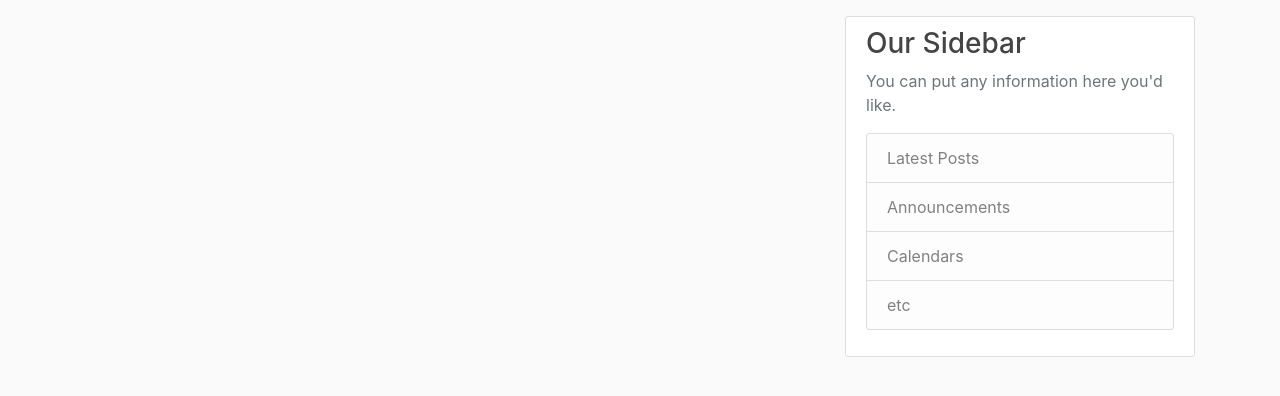
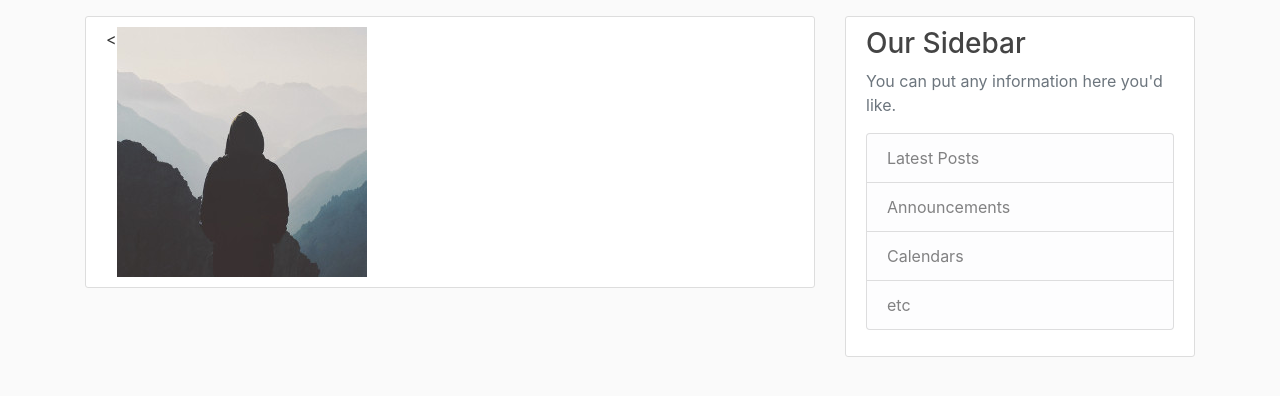
Before and after one commit to Xmerlin7/Youtweet, a Flask app: page /account in a window 1280 px wide. Shown: the part 64-460 px from the top of the page. Run offline with Flask 3, Linux system fonts and the light colour scheme; a user stored in the database is signed in; some libraries are stand-ins or nearby versions.

Commit message:
start coding of account hyml

```diff
--- a/youtweet/templates/account.html
+++ b/youtweet/templates/account.html
@@ -1,6 +1,12 @@
 {% extends "layout.html" %}
 {% block content %}
 
+    <div class="content-section">
+        <div class="media">
 
+            <<img src="default.jpg" class="img-fluid ${3|rounded-top,rounded-right,rounded-bottom,rounded-left,rounded-circle,|}" alt="">
+
+        </div>
+    </div>
 
 {% endblock content %}
```
